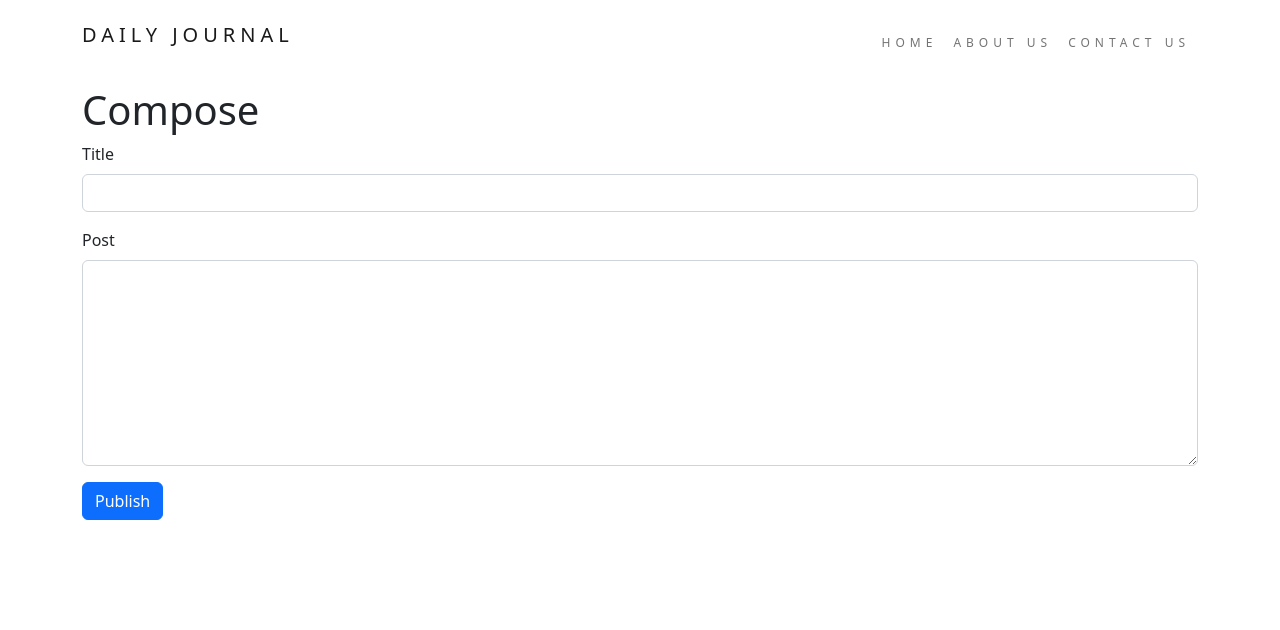
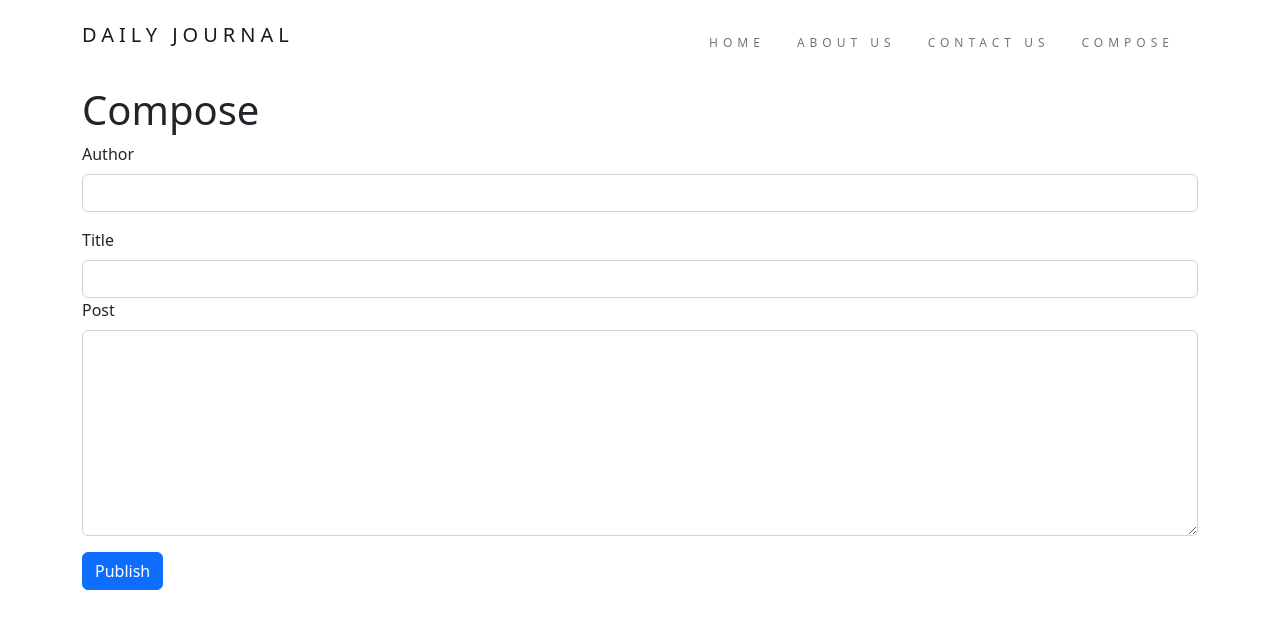
Before and after one commit to nipunrautela/webdev-bootcamp-projects, a Node server app: page /compose in a window 1280 px wide. Shown: the top 630 px of the page. Run offline with Node 20, Linux system fonts and the light colour scheme.

Commit message:
added authoring in posts

```diff
--- a/app.js
+++ b/app.js
@@ -2,7 +2,7 @@
 const express = require("express");
 const bodyParser = require("body-parser");
 const ejs = require("ejs");
-var _ = require("lodash");
+const _ = require("lodash");
 
 let posts = [];
 
@@ -21,7 +21,8 @@ app.use(express.static("public"));
 app.get("/", function(req, res) {
   res.render("home", {
     startingContent: homeStartingContent,
-    posts: posts
+    posts: posts,
+    kebabCase: _.kebabCase
   });
 });
 
@@ -46,6 +47,7 @@ app.get("/compose", function(req, res) {
 app.post("/compose", function(req, res) {
   var post = {
     title: req.body.postTitle,
+    author: req.body.authorName,
     content: req.body.postBody
   };
 
@@ -56,20 +58,25 @@ app.post("/compose", function(req, res) {
 
 // separate pages for posts using routes
 app.get("/posts/:postName", function(req, res) {
-  let searchedTitle = _.lowerCase(req.params.postName);
+  let searchedTitle = _.kebabCase(req.params.postName);
+  let found = false;
   posts.forEach(function(post) {
     // console.log(postName);
     // console.log(post);
-    let findTitle = _.lowerCase(post.title);
+    let findTitle = _.kebabCase(post.title);
     if (findTitle === searchedTitle) {
       res.render("post", {
         post: post
       });
+      found = true;
     }
   });
-  res.render("post", {
-    post: {title: "Post Not Found", content: "The post you're looking for, does not exist."}
-  });
+
+  if (!found) {
+    res.render("post", {
+      post: {title: "Post Not Found", content: "The post you're looking for, does not exist."}
+    });
+  }
 
 });
 
--- a/views/compose.ejs
+++ b/views/compose.ejs
@@ -3,12 +3,16 @@
 <h1>Compose</h1>
 <form class="" action="/compose" method="post">
   <div class="mb-3">
-    <label class="form-label" for="">Title</label>
-    <input class="form-control" type="text" name="postTitle">
+    <label class="form-label" for="">Author</label>
+    <input class="form-control" type="text" name="authorName" required>
   </div>
+    <div>
+      <label class="form-label" for="">Title</label>
+      <input class="form-control" type="text" name="postTitle" required>
+    </div>
   <div class="mb-3">
     <label class="form-label" for="">Post</label>
-    <textarea class="form-control" name="postBody" rows="8" cols="80"></textarea>
+    <textarea class="form-control" name="postBody" rows="8" cols="80" required></textarea>
   </div>
   <button class="btn btn-primary" type="submit" name="button">Publish</button>
 </form>
--- a/views/partials/header.ejs
+++ b/views/partials/header.ejs
@@ -12,16 +12,19 @@
       <div class="navbar-header">
         <p class="navbar-brand">DAILY JOURNAL</p>
       </div>
-      <ul class="nav navbar-nav navbar-right">
+      <ul class="nav navbar-nav">
         <!-- 6 -->
-        <li class="nav-item" id="home">
+        <li class="nav-item me-3" id="home">
           <a class="nav-link" href="/">HOME</a>
         </li>
-        <li class="nav-item" id="about">
+        <li class="nav-item me-3" id="about">
           <a class="nav-link" href="/about">ABOUT US</a>
         </li>
-        <li class="nav-item" id="contact">
+        <li class="nav-item me-3" id="contact">
           <a class="nav-link" href="/contact">CONTACT US</a>
+        </li>
+        <li class="nav-item me-3" id="compose">
+          <a class="nav-link" href="/compose">COMPOSE</a>
         </li>
       </ul>
     </div>
```
Also changed, not shown: views/home.ejs (+10 -1 lines), 1 other file.
